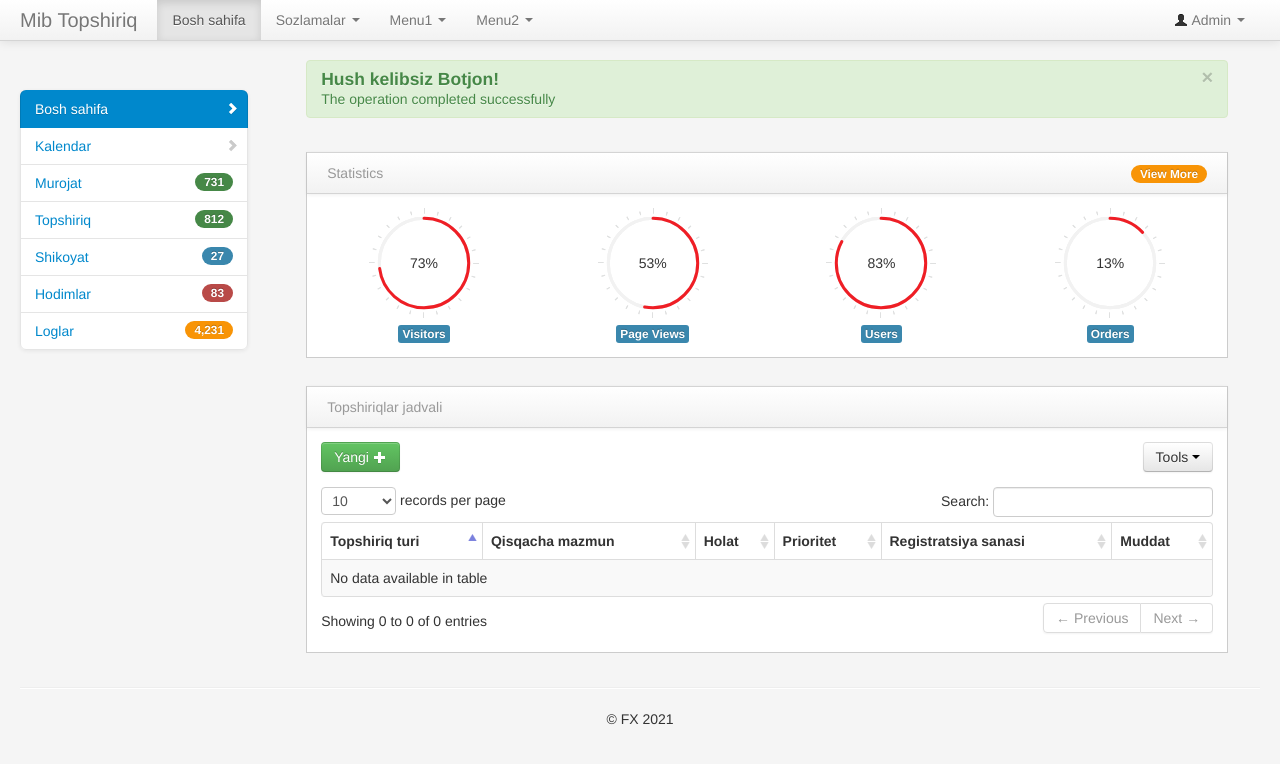
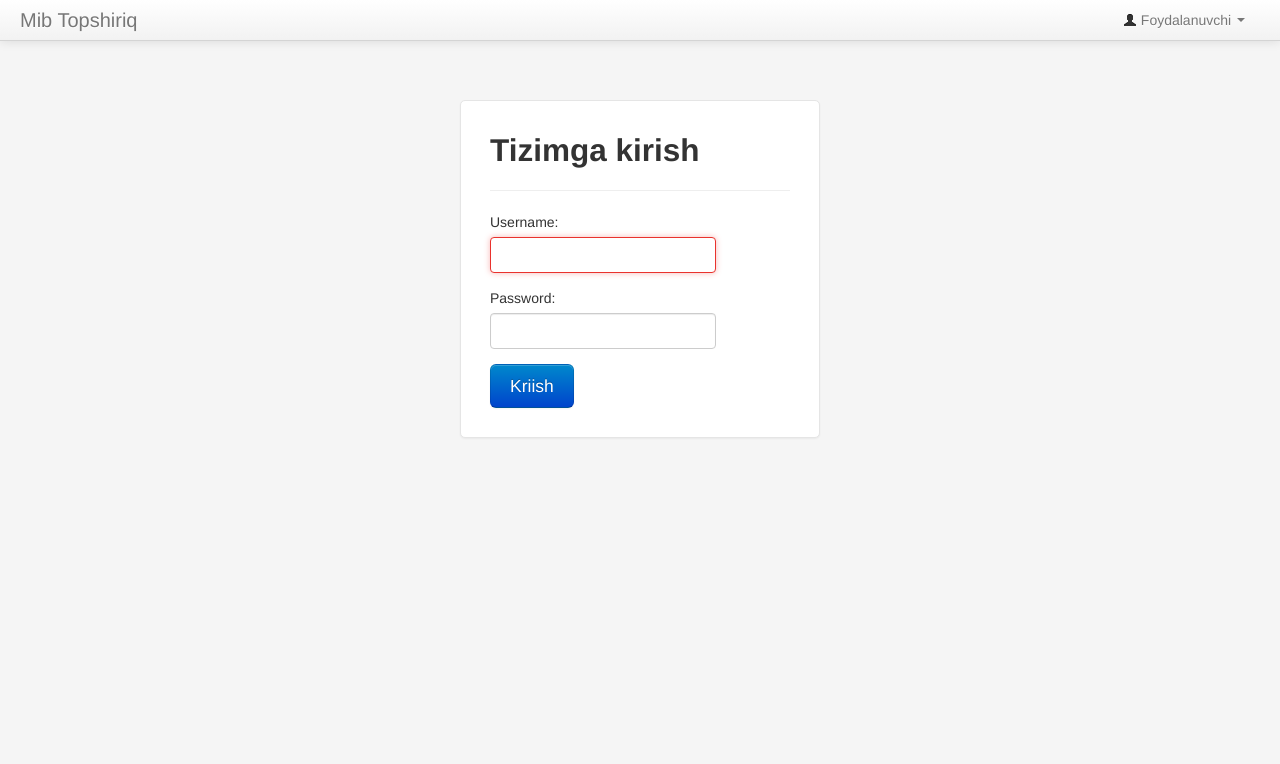
Before and after one commit to Breddy9797/mibtopshiriq-1, a Django app: page / in a window 1280 px wide. Shown: the top 764 px of the page. Run offline with Django 3.2, Linux system fonts and the light colour scheme; data that the repository does not hold is empty; some libraries are stand-ins or nearby versions.

Commit message:
Login page added and create logic wuth users only users can see index page end some elements in nav

```diff
--- a/dashboard/views.py
+++ b/dashboard/views.py
@@ -1,8 +1,10 @@
+from django.contrib.auth.decorators import login_required
 from django.shortcuts import render
 
 from .models import Topshiriq
 
 
+@login_required
 def index(request):
     topshiriqlar = Topshiriq.objects.all()
     context = {
--- a/main/settings.py
+++ b/main/settings.py
@@ -104,7 +104,7 @@ AUTH_PASSWORD_VALIDATORS = [
 # Internationalization
 # https://docs.djangoproject.com/en/3.2/topics/i18n/
 
-LANGUAGE_CODE = 'ru-ru'
+LANGUAGE_CODE = 'uz-uz'
 
 TIME_ZONE = 'ASIA/Tashkent'
 
@@ -132,3 +132,7 @@ DEFAULT_AUTO_FIELD = 'django.db.models.BigAutoField'
 MEDIA_ROOT = (BASE_DIR / 'media/')
 
 MEDIA_URL = '/media/'
+
+LOGIN_REDIRECT_URL = 'dash-index'
+
+LOGIN_URL = 'user-login'
--- a/main/urls.py
+++ b/main/urls.py
@@ -19,9 +19,11 @@ from django.contrib import admin
 from django.urls import path, include
 
 from user import views as user_views
+from django.contrib.auth import views as auth_views
 
 urlpatterns = [
     path('admin/', admin.site.urls),
-    path('', include('dashboard.urls')),
-    path('login/', user_views.login, name='user-login'),
+    path('index/', include('dashboard.urls')),
+    path('', auth_views.LoginView.as_view(template_name='user/login.html'), name='user-login'),
+    path('logout/', auth_views.LogoutView.as_view(template_name='user/logout.html'), name='user-logout'),
 ] + static(settings.MEDIA_URL, document_root=settings.MEDIA_ROOT)
--- a/templates/dashboard/index.html
+++ b/templates/dashboard/index.html
@@ -13,7 +13,7 @@ Index Page
                     <button type="button" class="close" data-dismiss="alert">&times;</button>
 
 
-                    <h4>Hush kelibsiz Botjon!</h4>
+                    <h4>Hush kelibsiz {{ user.username }}!</h4>
                     The operation completed successfully
 
 
--- a/templates/nav.html
+++ b/templates/nav.html
@@ -9,21 +9,39 @@
                     <div class="nav-collapse collapse">
                         <ul class="nav pull-right">
                             <li class="dropdown">
-                                <a href="#" role="button" class="dropdown-toggle" data-toggle="dropdown"> <i class="icon-user"></i> Admin <i class="caret"></i>
-
+                                <a href="#" role="button" class="dropdown-toggle" data-toggle="dropdown"> <i class="icon-user"></i>
+                                    {% if user.is_authenticated %}
+                                    {{ user.username}}
+                                    {% else %}
+                                    Foydalanuvchi
+                                    {% endif %}
+                                    <i class="caret"></i>
                                 </a>
                                 <ul class="dropdown-menu">
+                                    {% if user.is_authenticated %}
+
                                     <li>
                                         <a tabindex="-1" href="#">Profil</a>
                                     </li>
                                     <li class="divider"></li>
                                     <li>
-                                        <a tabindex="-1" href="{% url 'user-login'%}">Chiqish</a>
+                                        <a tabindex="-1" href="{% url 'user-logout'%}">Chiqish</a>
                                     </li>
+
+                                    {% else %}
+                                    <li>
+                                        <a tabindex="-1" href="{% url 'user-login'%}">Kirish</a>
+                                    </li>
+                                    <li class="divider"></li>
+                                    <li>
+                                        <a tabindex="-1" href="#">Registratsiya</a>
+                                    </li>
+                                    {% endif %}
                                 </ul>
                             </li>
                         </ul>
                         <ul class="nav">
+                            {% if user.is_authenticated %}
                             <li class="active">
                                 <a href="{% url 'dash-index'%}">Bosh sahifa</a>
                             </li>
@@ -78,6 +96,7 @@
 
                                 </ul>
                             </li>
+                            {% endif %}
                         </ul>
                     </div>
                     <!--/.nav-collapse -->
--- a/templates/user/login.html
+++ b/templates/user/login.html
@@ -6,17 +6,15 @@ Login Page
 {% block content %}
 
 <div class="container" id="login">
-
-    <form class="form-signin">
-        <h2 class="form-signin-heading">Tisimga kirish</h2>
-        <input type="text" class="input-block-level" placeholder="Login">
-        <input type="password" class="input-block-level" placeholder="Parol">
-        <label class="checkbox">
-            <input type="checkbox" value="remember-me"> Eslab qolish
-        </label>
+    <div class="border p-3 bg-white">
+    <form class="form-signin" method="POST">
+        {% csrf_token %}
+        <h2 class="form-signin-heading">Tizimga kirish</h2>
+        <hr>
+        {{ form }}
         <button class="btn btn-large btn-primary" type="submit">Kriish</button>
     </form>
-
+    </div>
 </div> <!-- /container -->
 <script src="{% static 'vendors/jquery-1.9.1.min.js' %}"></script>
 <script src="{% static 'bootstrap/js/bootstrap.min.js' %}"></script>
```
Also changed, not shown: templates/user/logout.html (added, +30 -0 lines), user/forms.py (added).
